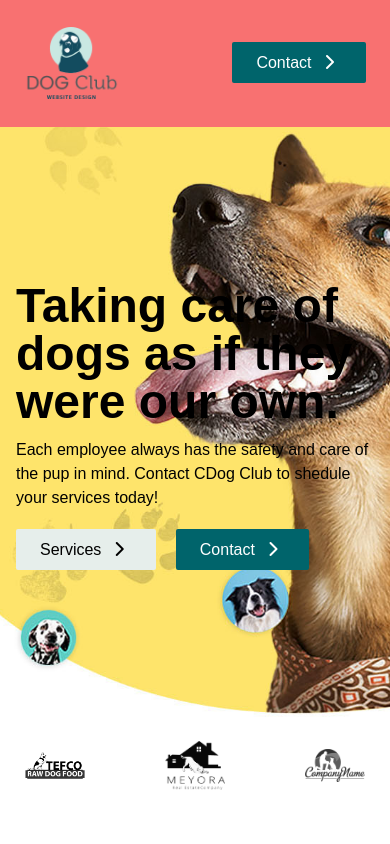
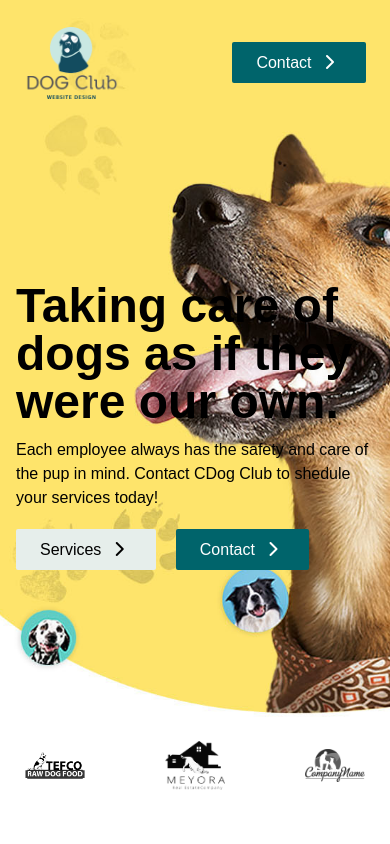
Before and after one commit to Pasindu-Peiris/tailwind-css-mobile-responsive, a React (Create React App) app in the folder client/: page / in a window 390 px wide. Shown: the top 844 px of the page. Built offline with nearby package versions, Linux system fonts and the light colour scheme.

Commit message:
Update Homesection1.jsx

```diff
--- a/client/src/pages/Homesection1.jsx
+++ b/client/src/pages/Homesection1.jsx
@@ -17,7 +17,7 @@ const Homesection1 = () => {
     return (
         <section className=' w-[100%] h-[85vh] md:h-auto md:py-12 ' style={style}>
 
-            <nav className=' flex items-center justify-between xl:px-20 md:px-20  sm:p-16 xsm:p-6 xsm:bg-red-400 w-[100%] h-[15vh] ' >
+            <nav className=' flex items-center justify-between xl:px-20 md:px-20  sm:p-16 xsm:p-6 w-[100%] h-[15vh] ' >
 
                 <div className="logo">
                     <a href='!'> <img src={logo} alt="" className=' h-[72px]' /></a>
```
